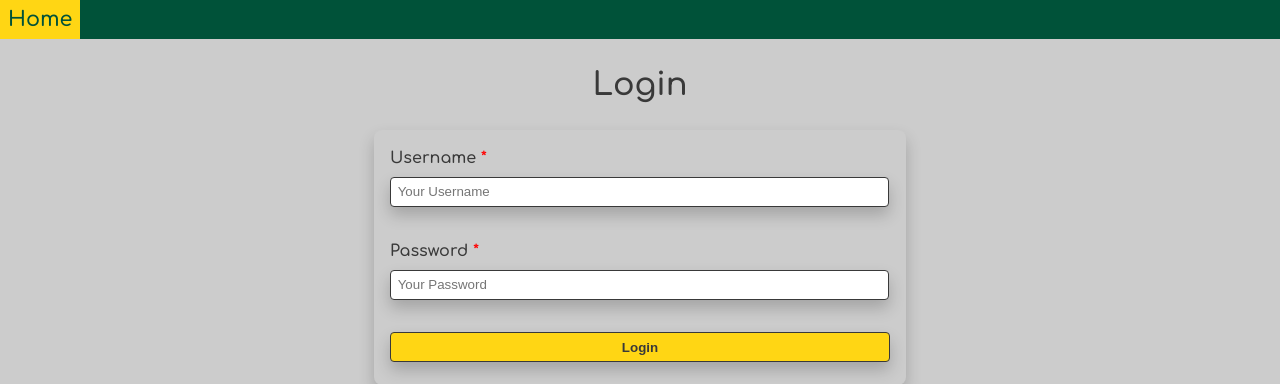
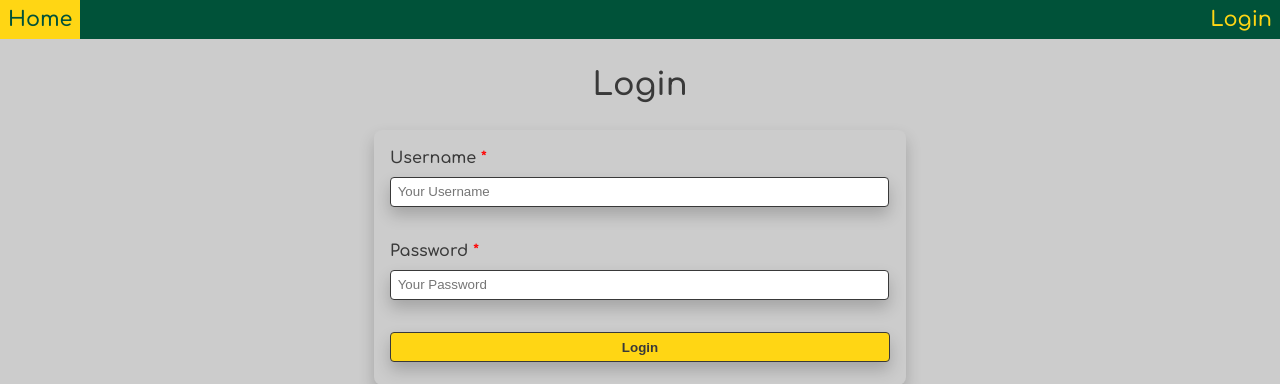
Before and after one commit to mmoomocow/digital-commendations, a Django app: page /users/login/ in a window 1280 px wide. Shown: the top 384 px of the page. Run offline with Django 4.2, Linux system fonts and the light colour scheme; parts of the project's set-up code (start-up, migrations or seed data) failed here and were passed over.

Commit message:
Add smart button for login/logout
Signed-off-by: mmoomocow <44288823+mmoomocow@users.noreply.github.com>

```diff
--- a/home/templates/base.html
+++ b/home/templates/base.html
@@ -20,6 +20,11 @@
 		<header>
 			<nav>
 				<a href="/">Home</a>
+				{% if request.user.is_authenticated %}
+				<a class="right" href="/logout">Logout</a>
+				{% else %}
+				<a class="right" href="/login">Login</a>
+				{% endif %}
 			</nav>
 		</header>
 		<main>
```
